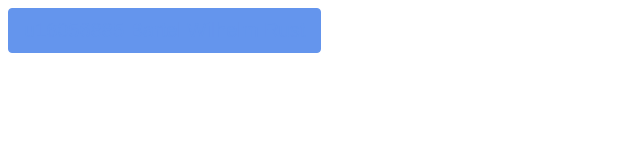
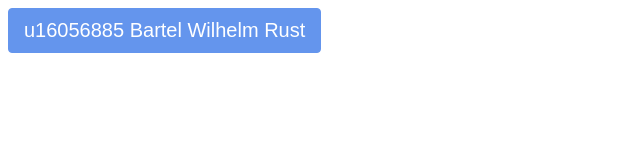
Before and after one commit to JakeRawlinson9/354Class, a plain HTML site: page Index.html in a window 1280 px wide. In both pictures the pointer is over the button "u16056885 Bartel Wilhelm Rust". Shown: the whole page, without its empty margins (0-640 px from the left). Drawn offline with Linux system fonts and the light colour scheme.

Commit message:
Fixed css for buttons

```diff
--- a/Site.css
+++ b/Site.css
@@ -13,5 +13,6 @@ button {
 
 button:hover {
   background-color: cornflowerblue;
-  color: cornflowerblue;
+  color: white;
+  pointer: hand;
 }
```
